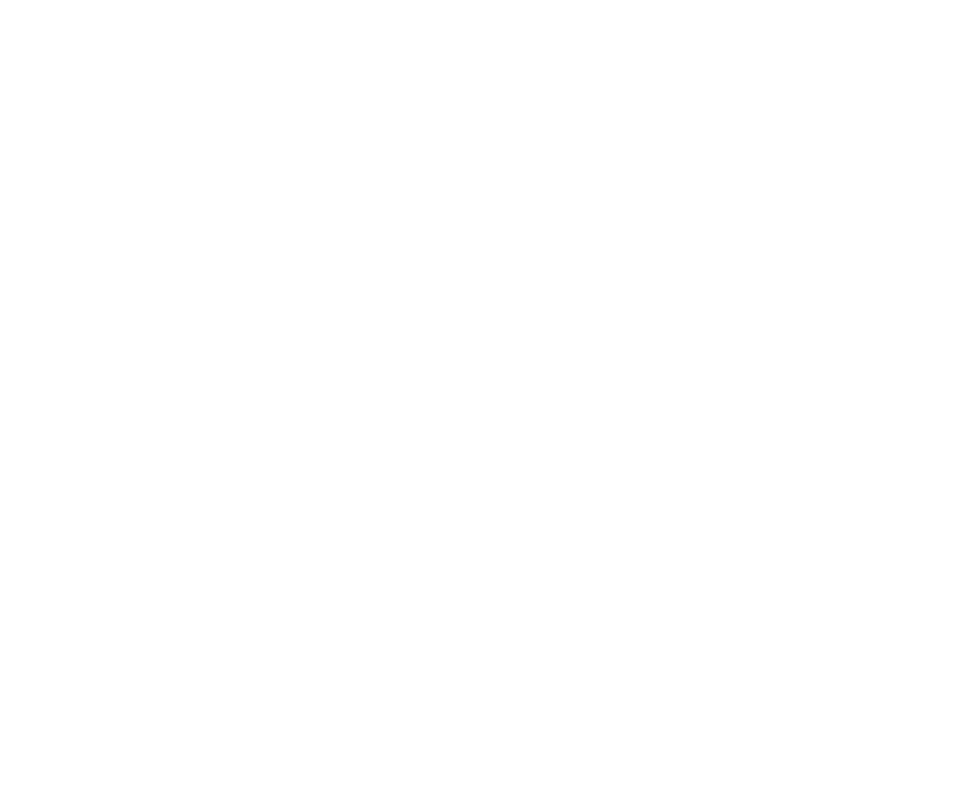
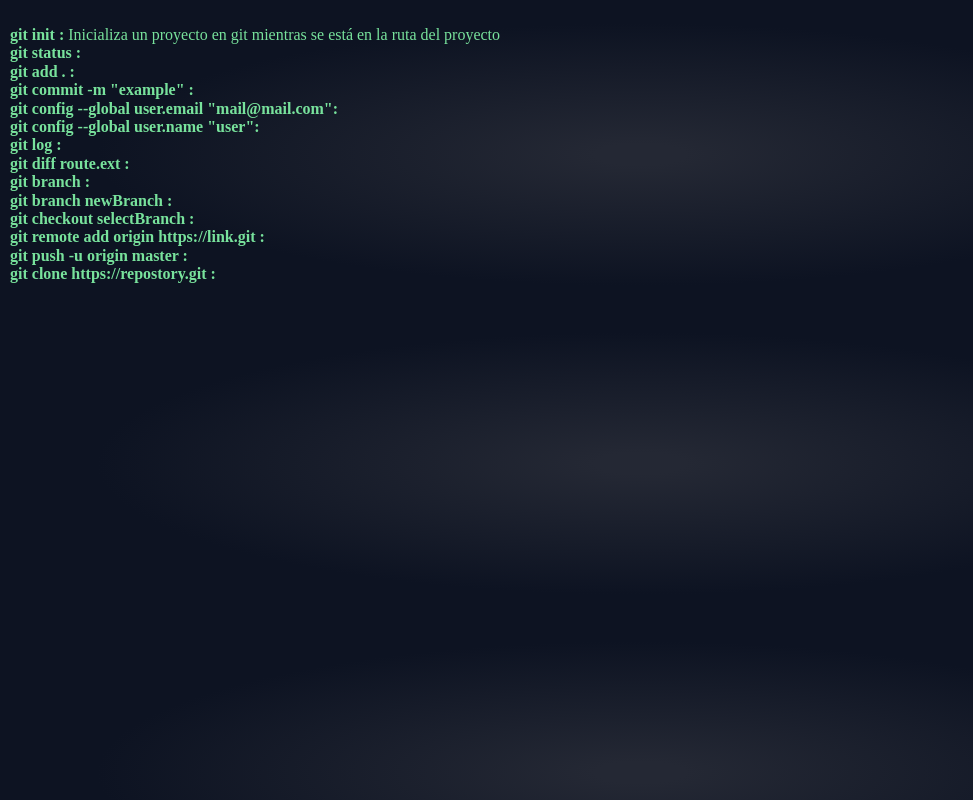
Before and after one commit to Isaaczi/git-course, a plain HTML site: page index.html in a window 1280 px wide. Shown: the whole page, without its empty margins (0-973 px from the left). Drawn offline with Linux system fonts and the light colour scheme.

Commit message:
Agregué información y estilos al DOM

```diff
--- a/css/styles.css
+++ b/css/styles.css
@@ -1,5 +1,8 @@
 :root {
-    --hola : #999;
+    --mainColor: #78e29c;
+    --secColor: #2bac6b;
+    --background: #242834;
+    --darkBackground: #0d1322;
 }
 /*Globales*/
 html {
@@ -12,17 +15,8 @@ html {
 
 body {
     font-size: 16px; /* 1rem = 10px */
+    background-color: var(--background);
+    color: var(--mainColor);
+    background: radial-gradient(var(--background)5%, var(--darkBackground)60%);
+    padding: 1rem;
 }
-
-h1 {
-    font-size: 3.8rem;
-}
-h2 {
-    font-size: 2.8rem;
-}
-h3 {
-    font-size: 1.8rem;
-}
-h1, h2, h3 {
-    text-align: center;
-}
--- a/index.html
+++ b/index.html
@@ -11,6 +11,7 @@
     <link rel="stylesheet" href="css/styles.css">
 </head>
 <body>
+    <main class="main"></main>
     <script src="javaScript/script.js"></script>
 </body>
 </html>
--- a/javaScript/script.js
+++ b/javaScript/script.js
@@ -0,0 +1,22 @@
+const father = document.querySelector(`.main`);
+
+const paragraphInstructions = document.createElement(`P`)
+
+paragraphInstructions.innerHTML = `
+<b>git init :</b> Inicializa un proyecto en git mientras se está en la ruta del proyecto<br>
+<b>git status :</b><br>
+<b>git add . :</b><br>
+<b>git commit -m "example" :</b><br>
+<b>git config --global user.email "mail@mail.com":</b><br>
+<b>git config --global user.name "user":</b><br>
+<b>git log :</b><br>
+<b>git diff route.ext :</b><br>
+<b>git branch :</b><br>
+<b>git branch newBranch :</b><br>
+<b>git checkout selectBranch :</b><br>
+<b>git remote add origin https://link.git :</b><br>
+<b>git push -u origin master :</b><br>
+<b>git clone https://repostory.git :</b><br>
+`;
+
+father.appendChild(paragraphInstructions);
```
